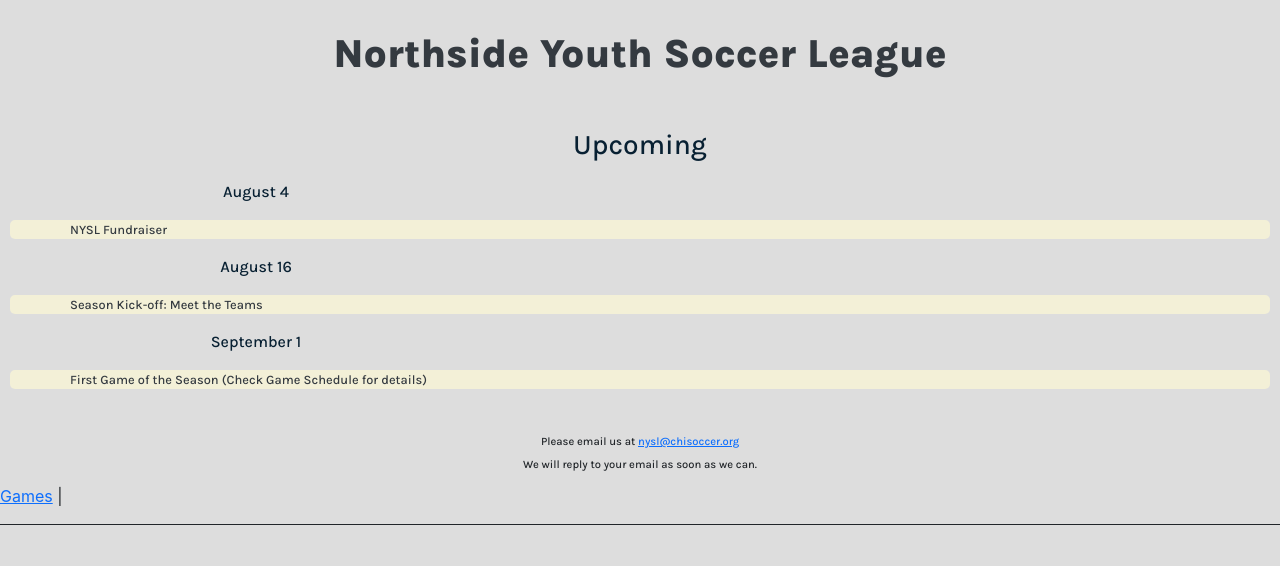
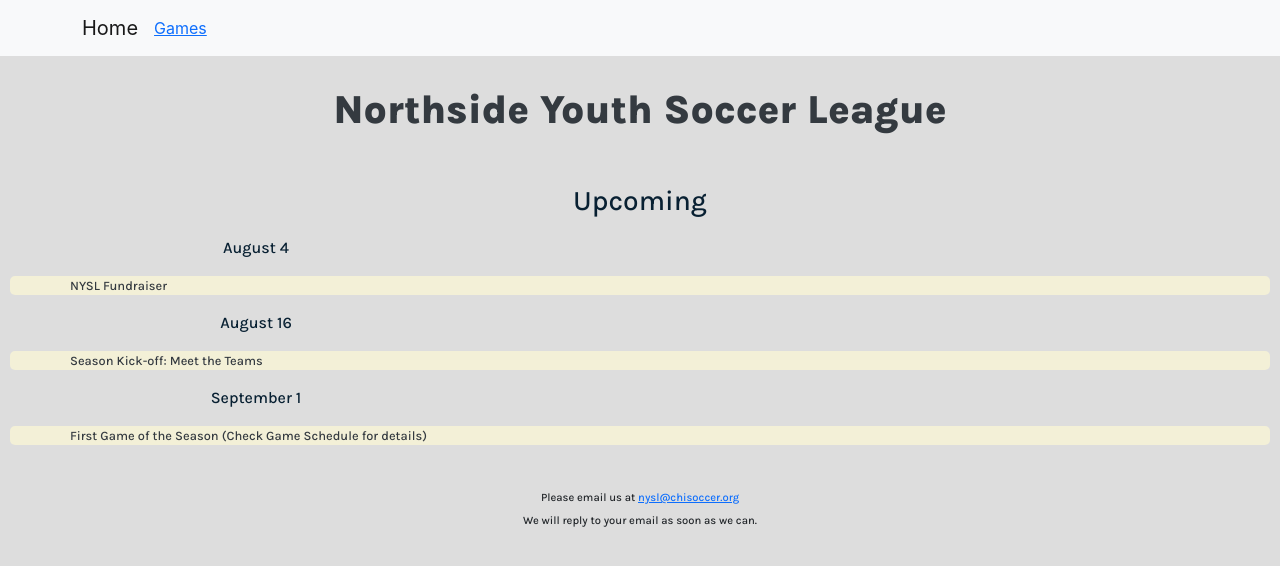
Before and after one commit to MichaelRosenfeld/nysl-mobile, a React (Create React App) app: page / in a window 1280 px wide. Shown: the top 566 px of the page. Built offline with nearby package versions, Linux system fonts and the light colour scheme.

Commit message:
Add functioning route to schedule screen. Add Navbar.

```diff
--- a/src/App.css
+++ b/src/App.css
@@ -1,4 +1,4 @@
-@import "pages/home.css";
+@import "routes/Home.css";
 
 #root {
     background-color: #DDDDDD;
--- a/src/App.js
+++ b/src/App.js
@@ -1,20 +1,21 @@
 import React from 'react';
 import './App.css';
-import Home from "./pages/Home";
-import {Link} from "react-router-dom";
+import Home from "./routes/Home";
+import { Link } from "react-router-dom";
+import {Container, Nav, Navbar} from "react-bootstrap";
 
 function App() {
     return (
         <>
+            <Navbar bg="light" variant="light">
+                <Container>
+                    <Navbar.Brand href="/">Home</Navbar.Brand>
+                    <Nav className="me-auto">
+                        <Link to="/games">Games</Link>
+                    </Nav>
+                </Container>
+            </Navbar>
             <Home />
-            <nav
-                style={{
-                    borderBottom: "solid 1px",
-                    paddingBottom: "1rem"
-                }}
-            >
-                <Link to="/games">Games</Link> |{" "}
-            </nav>
         </>
     );
 }
--- a/src/index.js
+++ b/src/index.js
@@ -6,7 +6,7 @@ import {
     Route
 } from "react-router-dom";
 import App from './App';
-import Games from "./pages/Games";
+import Games from "./routes/Games";
 import reportWebVitals from './reportWebVitals';
 import * as serviceWorkerRegistration from './serviceWorkerRegistration';
 import 'bootstrap/dist/css/bootstrap.css';
@@ -17,14 +17,13 @@ ReactDOM.render(
     <React.StrictMode>
         <BrowserRouter>
             <Routes>
-                <Route path="/" element={<App />} />
-                <Route path="/games" element={<Games />} />
+                <Route path="/" element={<App />}> </Route>
+                <Route path="/games" element={<Games />}> </Route>
             </Routes>
         </BrowserRouter>
     </React.StrictMode>,
-document.getElementById('root')
-)
-;
+    document.getElementById('root')
+);
 
 // If you want your app to work offline and load faster, you can change
 // unregister() to register() below. Note this comes with some pitfalls.
--- a/src/pages/home.css
+++ /dev/null
@@ -1,7 +0,0 @@
-@import "../components/header.css";
-@import "../components/events.css";
-@import "../components/contact.css";
-.Home {
-    text-align: center;
-    font-family: 'Karla', sans-serif;
-}
--- /dev/null
+++ b/src/routes/Home.css
@@ -0,0 +1,7 @@
+@import "../components/Header.css";
+@import "../components/Events.css";
+@import "../components/Contact.css";
+.Home {
+    text-align: center;
+    font-family: 'Karla', sans-serif;
+}
```
Also changed, not shown: src/components/Contact.css (renamed from src/components/contact.css), src/components/Events.css (renamed from src/components/events.css), src/components/Header.css (renamed from src/components/header.css), src/routes/Games.jsx (renamed from src/pages/Games.jsx), src/routes/Home.jsx (renamed from src/pages/Home.jsx).
